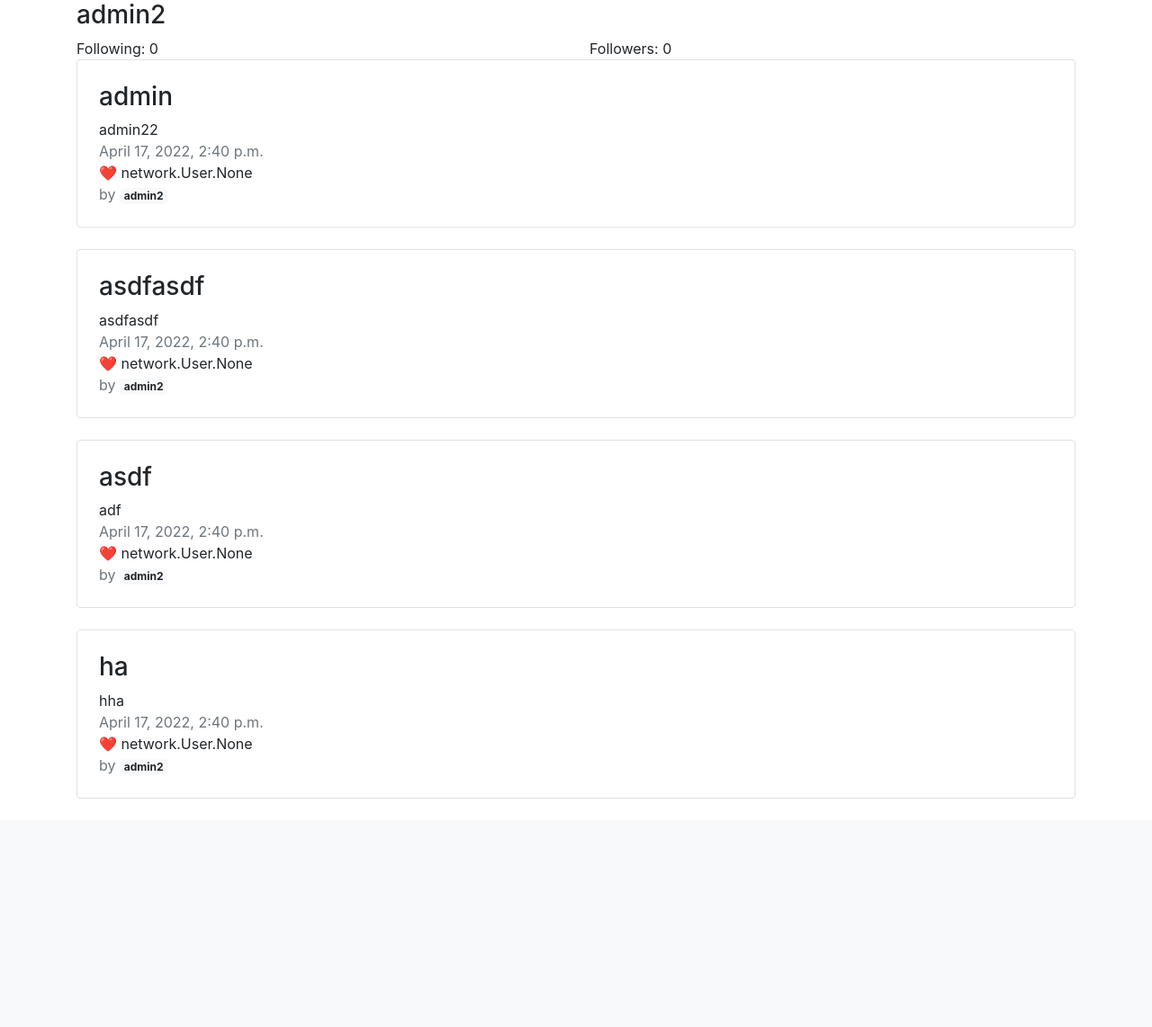
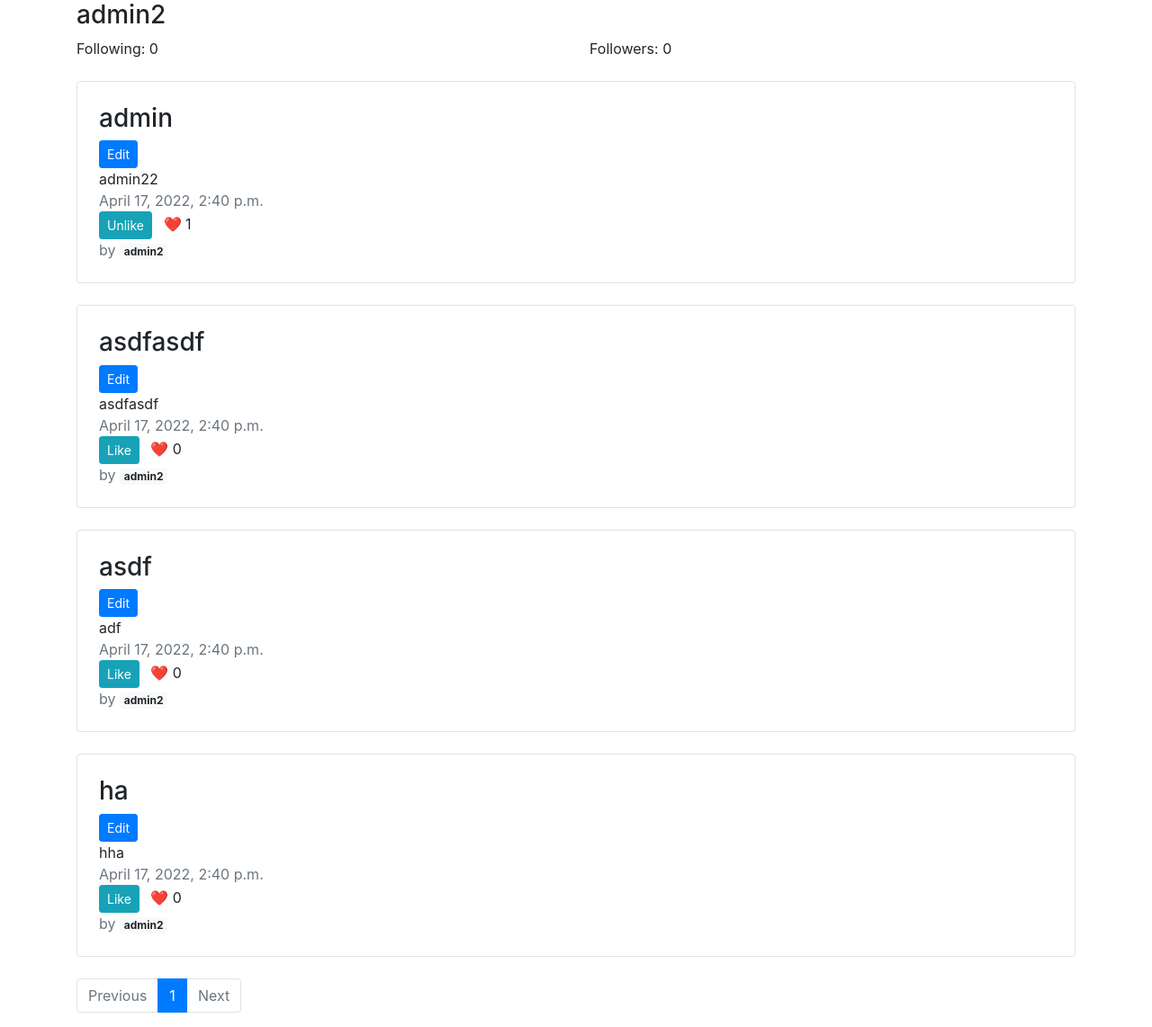
Before and after one commit to Ashu-r/django-network, a Django app: a page that uses network/templates/network/user.html in a window 1280 px wide. Shown: the part 56-1198 px from the top of the page at 90% size. Before the commit the page ends 944 px from the top, so only its background shows below. Run offline with Django 3.2, Linux system fonts and the light colour scheme; a user stored in the database is signed in; data comes from the database, SQL or seed files in the repository; both versions use the stored data as it was after the commit; some libraries are stand-ins or nearby versions.

Commit message:
User page updates

```diff
--- a/network/templates/network/user.html
+++ b/network/templates/network/user.html
@@ -1,7 +1,7 @@
-{% extends "network/layout.html" %} {% block body %}
+{% extends "network/layout.html" %} {% load static %} {% block body %}
 <div class="container">
 	<h3>{{username}}</h3>
-	<div class="row">
+	<div class="row mb-4">
 		<div class="col">Following: {{following|length}}</div>
 		<div class="col">Followers: {{followers|length}}</div>
 	</div>
@@ -13,16 +13,49 @@
 		</button>
 	</form>
 	{% endif %} {% for post in posts %}
-	<div class="border rounded p-4 mb-4">
+	<div class="border rounded p-4 mb-4 post">
 		<h3>{{post.title}}</h3>
-
-		<div>{{post.content}}</div>
+		{% if user.username == post.user %}
+		<button class="btn btn-sm btn-primary edit" data-id="{{post.id}}">
+			Edit
+		</button>
+		{% endif %}
+		<div class="content">{{post.content}}</div>
 		<div class="text-muted">{{post.created_at}}</div>
-		<div>❤️ {{post.likes}}</div>
+		<div>
+			{% if user.is_authenticated %}<button
+				class="like mr-2 btn btn-sm btn-info"
+				data-id="{{post.id}}"
+			>
+				{% if post.isLiked %}Unlike{% else %}Like{% endif %}</button
+			>{% endif %} ❤️
+			<span class="likesCount"> {{post.likes|length}} </span>
+		</div>
 		<div class="text-muted">
-			by <span class="badge badge-light">{{post.user.username}}</span>
+			by <span class="badge badge-light">{{post.user}}</span>
 		</div>
 	</div>
 	{% endfor %}
+	<nav aria-label="Page navigation mt-4">
+		<ul class="pagination">
+			<li class="page-item {% if not hasPrevious %} disabled{% endif %}">
+				<a class="page-link" href="{% url 'index' %}?page={{ page|add:'-1'}}"
+					>Previous</a
+				>
+			</li>
+			{% for p in pageRange %}
+			<li class="page-item {% if page == p %} active{% endif %}">
+				<a class="page-link" href="{% url 'index' %}?page={{ p }}">{{ p }}</a>
+			</li>
+			{% endfor %}
+			<li class="page-item {% if not hasNext %} disabled{% endif %}">
+				<a class="page-link" href="{% url 'index' %}?page={{ page|add:1 }}"
+					>Next</a
+				>
+			</li>
+		</ul>
+	</nav>
 </div>
+{% endblock %} {% block script%}
+<script src="{% static 'network/index.js' %}"></script>
 {% endblock %}
--- a/network/views.py
+++ b/network/views.py
@@ -101,15 +101,28 @@ def register(request):
 def user(request, username):
     user = User.objects.get(username=username)
     isFollowing = False
+    page = request.GET.get('page', 1)
+    paginator = Paginator(Post.objects.filter(user=user), 10)
+    posts = paginator.page(page).object_list
+    pageRange = paginator.page_range
+    hasPrevious = paginator.page(page).has_previous()
+    hasNext = paginator.page(page).has_next()
+    postsNew = []
+    for p in posts:
+        postsNew.append({**model_to_dict(p), "likes": p.likes.all(),
+                        "isLiked": p.likes.filter(username=request.user.username).exists()})
+    if request.user.is_authenticated:
+        currentUser = {**model_to_dict(request.user)}
+    else:
+        currentUser = None
     if request.user.following.filter(username=username).exists():
         isFollowing = True
-    return render(request, "network/user.html", {
-        "username": username,
-        "posts": Post.objects.filter(user=user),
-        "following": user.following.all(),
-        "followers": user.followers.all(),
-        "isFollowing": isFollowing
-    })
+
+    return render(request, "network/user.html", {"username": username, 'posts': postsNew,
+                                                 "following": user.following.all(),
+                                                 "followers": user.followers.all(),
+                                                 "isFollowing": isFollowing,
+                                                 'page': int(page), 'hasPrevious': hasPrevious, 'hasNext': hasNext, 'pageRange': pageRange, 'currentUser': currentUser})
 
 
 @login_required
```
Also changed, not shown: db.sqlite3.
